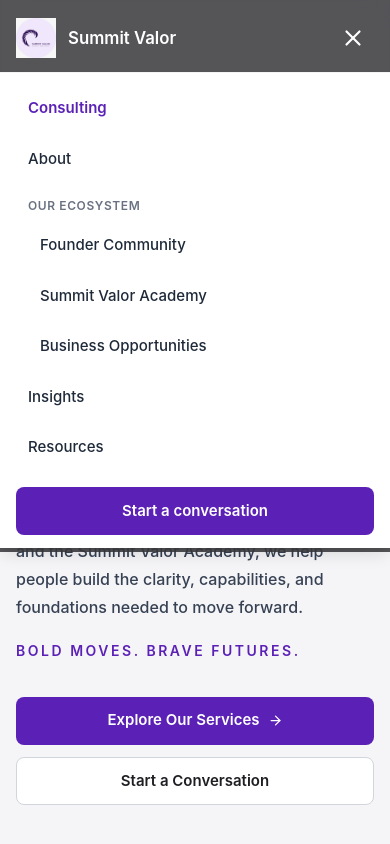
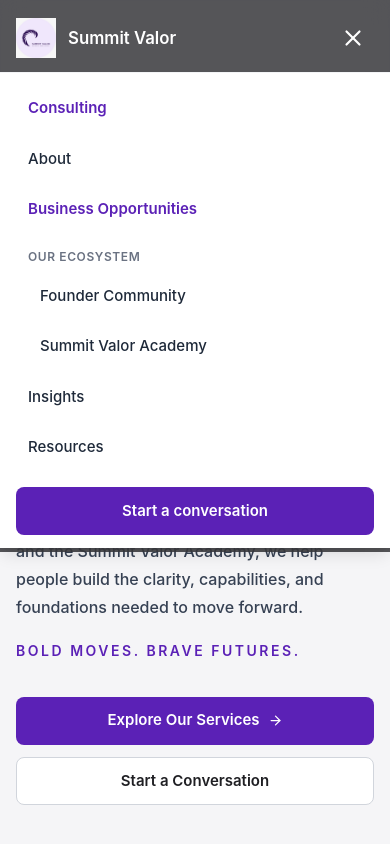
Before and after one commit to oluwafunmilayo-coder/summit-valor-vscode-website, a React (Vite) app: page / in a window 390 px wide. Both pictures are taken after a click on the button "Open menu". Shown: the top 844 px of the page. Built offline with nearby package versions, Linux system fonts and the light colour scheme.

Commit message:
Make opportunities easy to find on mobile
Co-authored-by: Copilot <223556219+Copilot@users.noreply.github.com>

```diff
--- a/src/components/Navbar.jsx
+++ b/src/components/Navbar.jsx
@@ -144,6 +144,13 @@ export default function Navbar() {
               >
                 About
               </Link>
+              <Link
+                to="/opportunities"
+                onClick={closeMenu}
+                className="rounded-lg px-3 py-3 font-semibold text-[#5B21B6] hover:bg-[#F5F5F7]"
+              >
+                Business Opportunities
+              </Link>
               <p className="px-3 pb-1 pt-3 text-xs font-semibold uppercase tracking-wider text-gray-500">
                 Our Ecosystem
               </p>
@@ -160,13 +167,6 @@ export default function Navbar() {
                 className="rounded-lg px-3 py-3 pl-6 font-medium text-gray-800 hover:bg-[#F5F5F7]"
               >
                 Summit Valor Academy
-              </Link>
-              <Link
-                to="/opportunities"
-                onClick={closeMenu}
-                className="rounded-lg px-3 py-3 pl-6 font-medium text-gray-800 hover:bg-[#F5F5F7]"
-              >
-                Business Opportunities
               </Link>
               <Link
                 to="/blog"
```
